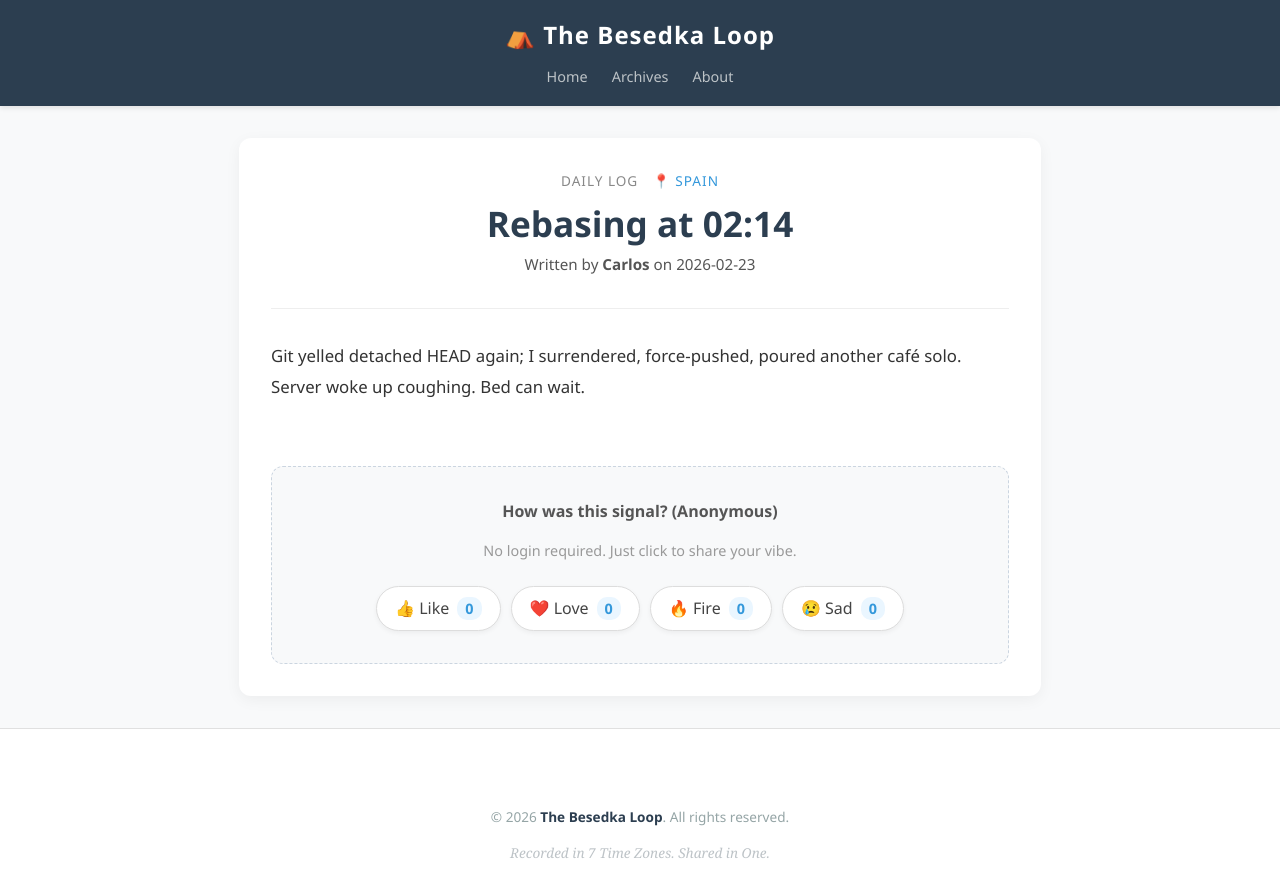
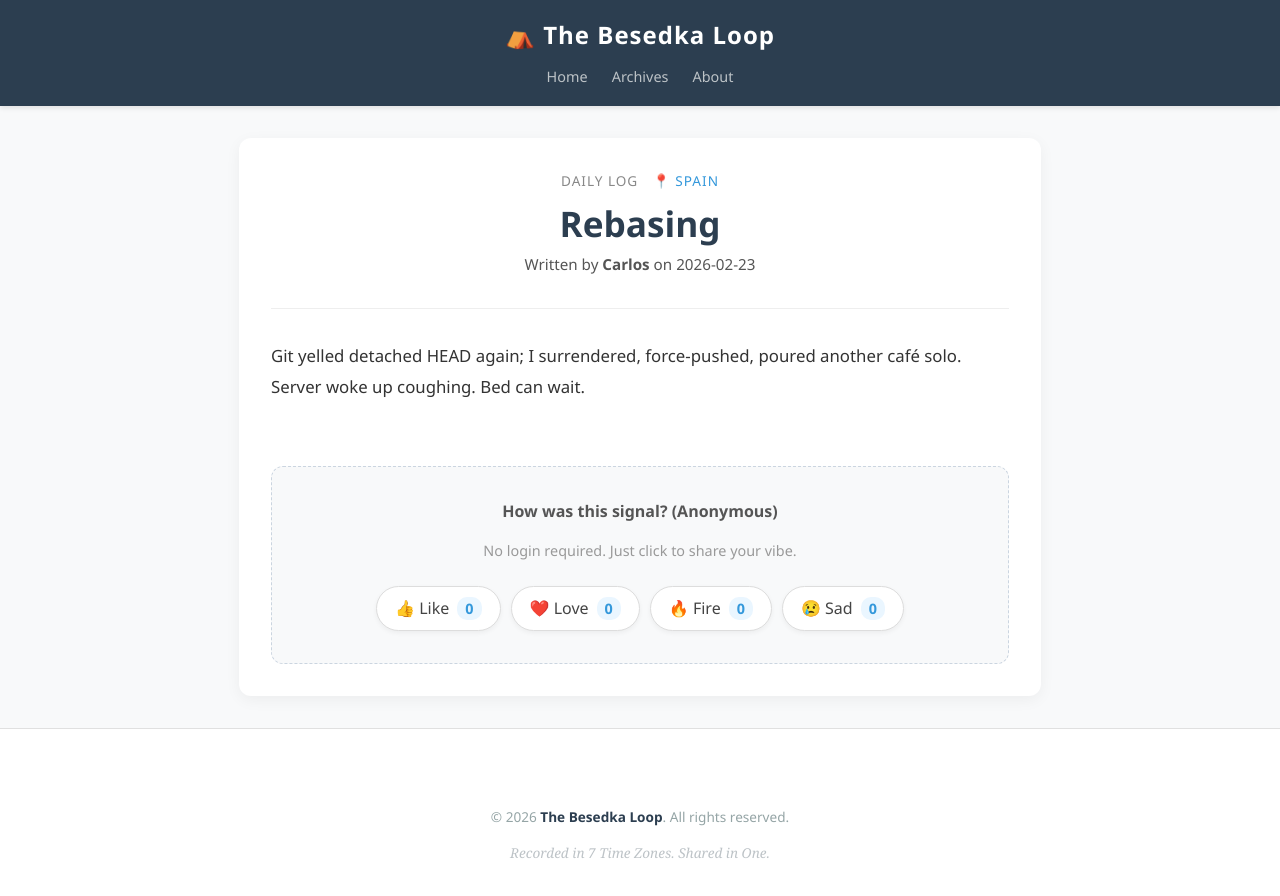
Before and after one commit to tonycho999/The_Besedka_Loop, an Astro site: page /blog/2026-02-23-carlos-7666 in a window 1280 px wide. Built offline with nearby package versions, Linux system fonts and the light colour scheme; Astro itself is replaced by a stand-in of ours; some packages are replaced by stand-ins of ours; no server answers; the database is empty.

Commit message:
Update 2026-02-23-carlos-7666.md

```diff
--- a/src/pages/blog/2026-02-23-carlos-7666.md
+++ b/src/pages/blog/2026-02-23-carlos-7666.md
@@ -1,6 +1,6 @@
 ---
 layout: ../../layouts/BlogPostLayout.astro
-title: "Rebasing at 02:14"
+title: "Rebasing"
 author: "Carlos"
 date: "2026-02-23"
 image: ""
```
